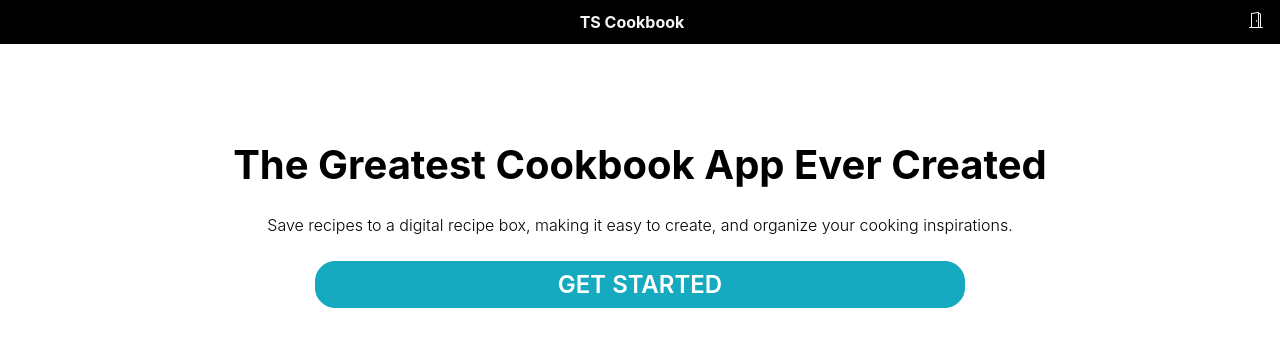
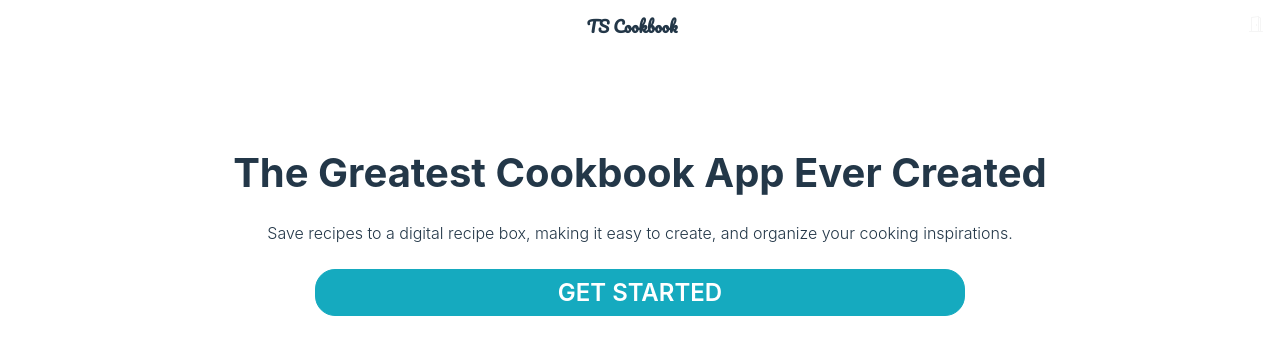
Before and after one commit to Smoopfrog/tscookbook, a React (Create React App) app in the folder frontend/: page / in a window 1280 px wide. Shown: the top 354 px of the page. Built offline with nearby package versions, Linux system fonts and the light colour scheme; no server answers.

Commit message:
add pacifico font and change header title

```diff
--- a/frontend/public/index.html
+++ b/frontend/public/index.html
@@ -5,6 +5,12 @@
     <link rel="apple-touch-icon" sizes="180x180" href="/apple-touch-icon.png" />
     <link rel="icon" type="image/png" sizes="32x32" href="/favicon-32x32.png" />
     <link rel="icon" type="image/png" sizes="16x16" href="/favicon-16x16.png" />
+    <link rel="preconnect" href="https://fonts.googleapis.com" />
+    <link rel="preconnect" href="https://fonts.gstatic.com" crossorigin />
+    <link
+      href="https://fonts.googleapis.com/css2?family=Pacifico&display=swap"
+      rel="stylesheet"
+    />
     <link rel="manifest" href="/site.webmanifest" />
     <meta name="viewport" content="width=device-width, initial-scale=1" />
     <meta name="theme-color" content="#000000" />
--- a/frontend/src/App.css
+++ b/frontend/src/App.css
@@ -1,2 +1,3 @@
 .App {
+  color: #233748;
 }
--- a/frontend/src/Styles/Header.css
+++ b/frontend/src/Styles/Header.css
@@ -1,6 +1,5 @@
 .header {
   position: sticky;
-  background-color: black;
   top: 0px;
   z-index: 1;
 }
@@ -12,7 +11,6 @@
 .header-nav {
   position: sticky;
   top: 0;
-  background-color: black;
   padding: 12px 16px;
   z-index: 2;
   display: flex;
@@ -22,9 +20,10 @@
 }
 .header-nav .header-title-link:link,
 .header-nav .header-title-link:visited {
+  font-family: "Pacifico", cursive;
   font-size: 16px;
   text-decoration: none;
-  color: whitesmoke;
+  color: #233748;
   font-weight: 700;
 }
 .header-nav button {
--- a/frontend/src/Styles/Header.scss
+++ b/frontend/src/Styles/Header.scss
@@ -1,6 +1,6 @@
 .header {
   position: sticky;
-  background-color: black;
+  // background-color: black;
   top: 0px;
   z-index: 1;
 }
@@ -12,7 +12,7 @@
 .header-nav {
   position: sticky;
   top: 0;
-  background-color: black;
+  // background-color: black;
   padding: 12px 16px;
   z-index: 2;
   display: flex;
@@ -22,9 +22,10 @@
 
   .header-title-link:link,
   .header-title-link:visited {
+    font-family: 'Pacifico', cursive;
     font-size: 16px;
     text-decoration: none;
-    color: whitesmoke;
+    color: #233748;
     font-weight: 700;
   }
 
```
Also changed, not shown: 1 other file (tests, documents, lock files or other folders).
